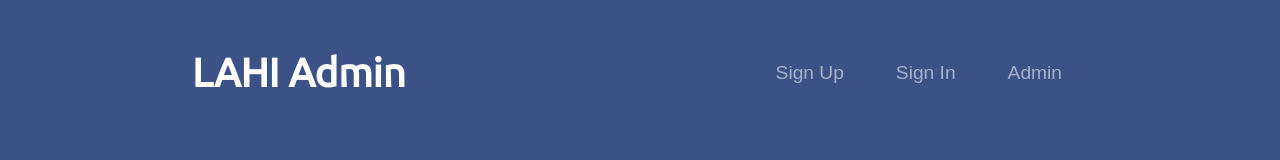
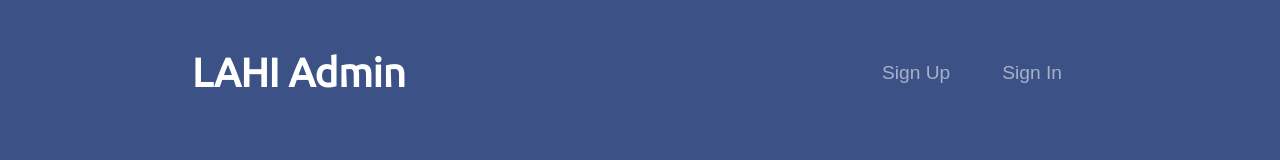
Before and after one commit to Chundru-Harshita/Lahi-Guru, an Angular app in the folder team92/final/: page / in a window 1280 px wide. Shown: the top 160 px of the page. Built offline with nearby package versions, Linux system fonts and the light colour scheme.

Commit message:
final commit

```diff
--- a/team92/final/src/app/app.component.html
+++ b/team92/final/src/app/app.component.html
@@ -38,9 +38,6 @@
       <li class="nav-item">
         <a class="nav-link" href="#pricing" routerLink="login">Sign In</a>
       </li>
-      <li class="nav-item">
-        <a class="nav-link" href="#cta" routerLink="admin">Admin</a>
-      </li>
     </ul>
   </div>
 </nav>
```
